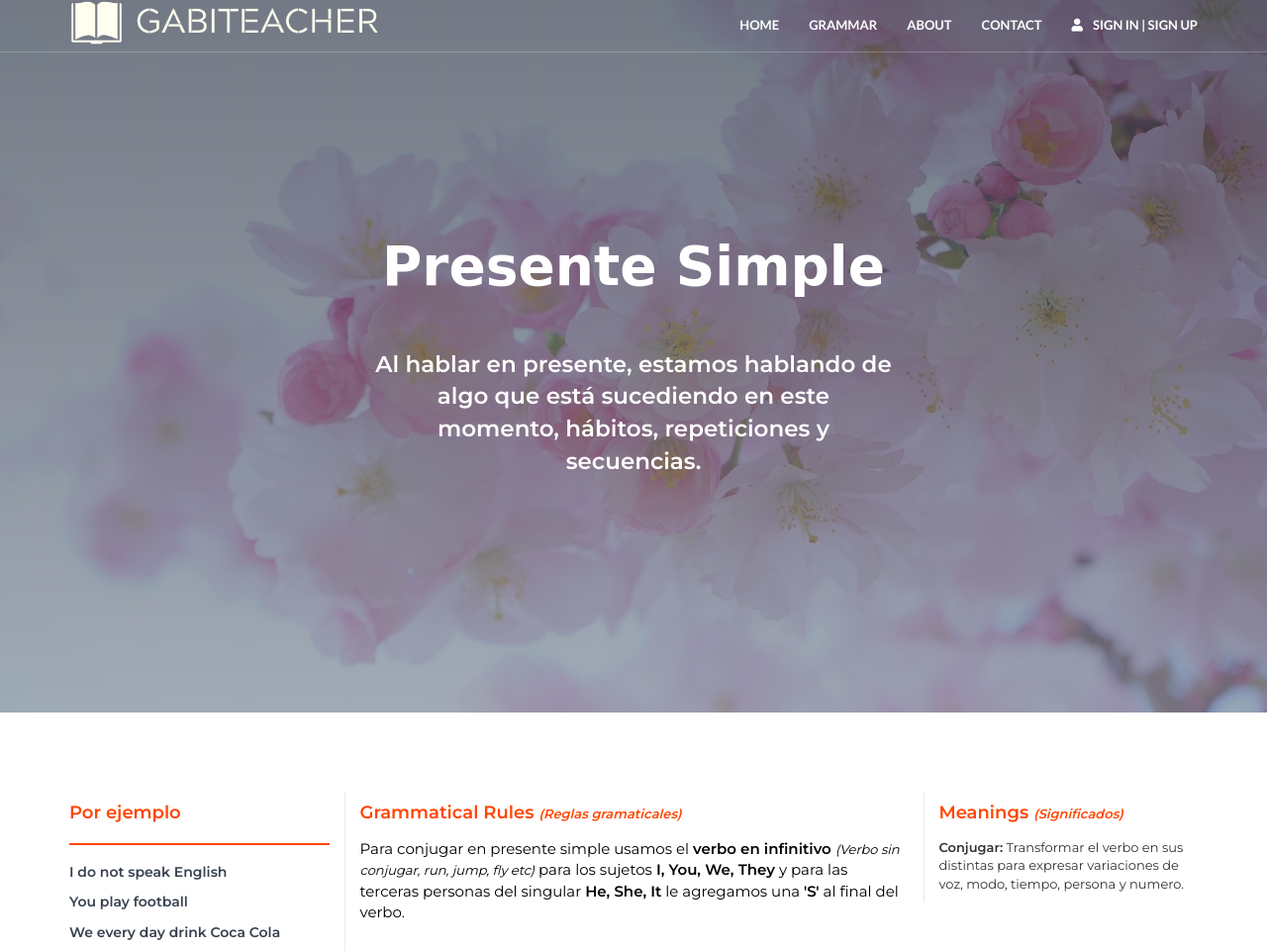
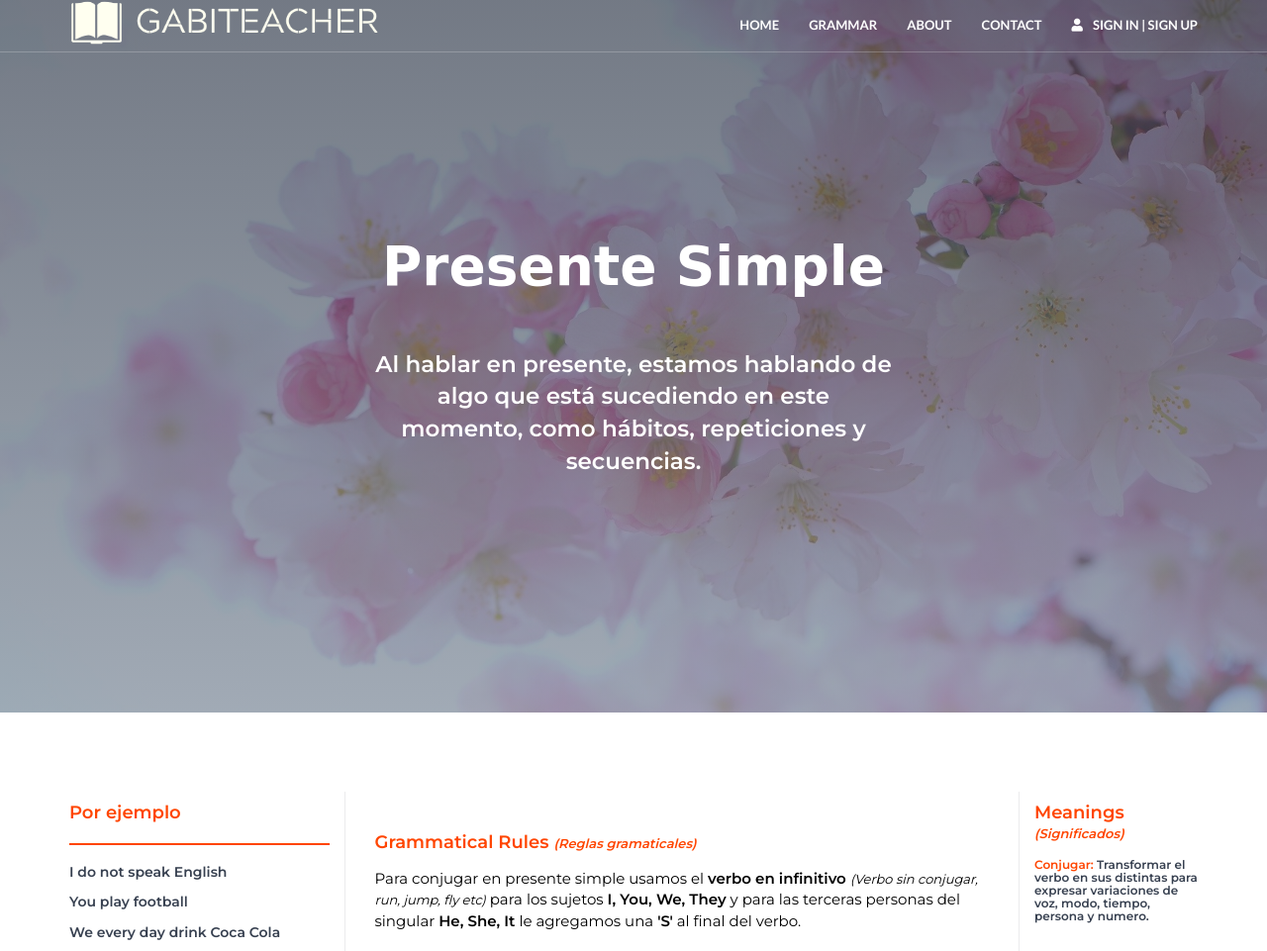
Before and after one commit to LeoD-E1/GabiTeacher, a Flask app: template templates/simple_present.html in a window 1280 px wide. Shown: the top 961 px of the page at 99% size. Run offline with Flask 2, Linux system fonts and the light colour scheme; the template is opened without the code that fills it, so the values that code supplies are empty; parts of the project's set-up code (start-up, migrations or seed data) failed here and were passed over; some libraries are stand-ins or nearby versions; some web fonts are replaced.

Commit message:
nuevos componentes para division de pagina, cambios de diseño

```diff
--- a/public/css/verb_tenses.css
+++ b/public/css/verb_tenses.css
@@ -88,9 +88,3 @@ i {
   border-radius: 10px;
   border: solid 1px orangered;
 }
-
-@media only screen and (max-width: 767px) {
-  .example-box {
-    overflow-x: scroll;
-  }
-}
--- /dev/null
+++ b/templates/components/header.html
@@ -0,0 +1,33 @@
+<header id="header" class="transparent-nav" {% block style %}{% endblock %}>
+    <div class="container">
+
+        <div class="navbar-header">
+            <!-- Logo -->
+            <div class="navbar-brand">
+                <a href="{{ url_for('home') }}">
+                    <img src="../public/img/logo-blanco.png" height="45px">
+                </a>
+            </div>
+            <!-- /Logo -->
+
+            <!-- Mobile toggle -->
+            <button class="navbar-toggle">
+                <span></span>
+            </button>
+            <!-- /Mobile toggle -->
+        </div>
+
+        <!-- Navigation -->
+        <nav id="nav">
+            <ul class="main-menu nav navbar-nav navbar-right">
+                <li><a href="{{ url_for('home') }}">Home</a></li>
+                <li><a href="#">Grammar</a></li>
+                <!--<li><a href="blog.html">Menu</a></li>-->
+                <li><a href="#">About</a></li>
+                <li><a href="{{ url_for('contact') }}">Contact</a></li>
+                <li><a href="{{ url_for('login')}}"><i class="fas fa-user"></i> &nbsp;&nbsp; Sign in | Sign up</a>
+            </ul>
+        </nav>
+        <!-- /Navigation -->
+    </div>
+</header>
--- a/templates/components/meanings.html
+++ b/templates/components/meanings.html
@@ -4,8 +4,8 @@
   <ul>
     <li>
       <p>
-        <b>Conjugar:</b> Transformar el verbo en sus distintas para expresar
-        variaciones de voz, modo, tiempo, persona y numero.
+        <h6><b class="orangered">Conjugar:</b> Transformar el verbo en sus distintas para expresar
+        variaciones de voz, modo, tiempo, persona y numero.</h6>
       </p>
     </li>
   </ul>
--- a/templates/layout.html
+++ b/templates/layout.html
@@ -10,44 +10,11 @@
 </head>
 
 <body>
-
     <!-- Header -->
-    <header id="header" class="transparent-nav" {% block style %}{% endblock %}>
-        <div class="container">
-
-            <div class="navbar-header">
-                <!-- Logo -->
-                <div class="navbar-brand">
-                    <a href="{{ url_for('home') }}">
-                        <img src="../public/img/logo-blanco.png" height="45px">
-                    </a>
-                </div>
-                <!-- /Logo -->
-
-                <!-- Mobile toggle -->
-                <button class="navbar-toggle">
-					<span></span>
-
-				</button>
-                <!-- /Mobile toggle -->
-            </div>
-
-            <!-- Navigation -->
-            <nav id="nav">
-                <ul class="main-menu nav navbar-nav navbar-right">
-                    <li><a href="{{ url_for('home') }}">Home</a></li>
-                    <li><a href="#">Grammar</a></li>
-                    <!--<li><a href="blog.html">Menu</a></li>-->
-                    <li><a href="#">About</a></li>
-                    <li><a href="{{ url_for('contact') }}">Contact</a></li>
-                    <li><a href="{{ url_for('login')}}"><i class="fas fa-user"></i> &nbsp;&nbsp; Sign in | Sign up</a>
-                </ul>
-            </nav>
-            <!-- /Navigation -->
-        </div>
-    </header>
+    {% include 'components/header.html' %}
     <!-- /Header -->
 
+    <!-- Image -->
     <div id="home" class="hero-area">
         <!-- Backgound Image -->
         <div
@@ -67,6 +34,7 @@
             </div>
         </div>
     </div>
+    <!-- /Image -->
 
     {% block content %} {% endblock %}
 
--- a/templates/simple_present.html
+++ b/templates/simple_present.html
@@ -15,13 +15,14 @@ style="background-image:url('../public/img/simple-present.jpg');" {% endblock %}
     <p class="subtitle">
       <b
         >Al hablar en presente, estamos hablando de algo que está sucediendo en
-        este momento, hábitos, repeticiones y secuencias.</b
+        este momento, como hábitos, repeticiones y secuencias.</b
       >
     </p>
   </div>
 </div>
 <div class="col-md-3"></div>
 {% endblock %} {% block content %}
+
 <div class="section">
   <div class="container">
     <div class="row">
@@ -46,14 +47,17 @@ style="background-image:url('../public/img/simple-present.jpg');" {% endblock %}
         </ul>
       </div>
 
-      <div class="col-md-6" style="border-left: solid 0.5px #ebebed;">
+      <div
+        class="col-md-7"
+        style="border-left: solid 0.5px #ebebed; padding: 30px; border-right: solid 0.5px #ebebed"
+      >
         {% include 'components/grammatical_rules.html' %}
-        {% include'components/affirmative.html' %}
+        {% include 'components/affirmative.html' %}
         {% include 'components/negative.html' %}
         {% include'components/interrogative.html' %}
       </div>
 
-      <div class="col-md-3" style="border-left: solid 0.5px #ebebed;">
+      <div class="col-md-2" >
         {% include 'components/meanings.html' %}
       </div>
     </div>
```
Also changed, not shown: templates/components/image.html (added, +19 -0 lines), templates/get_started.html (+27 -23 lines).
